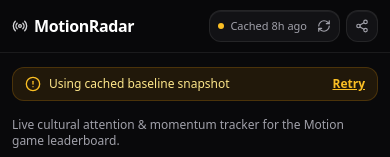
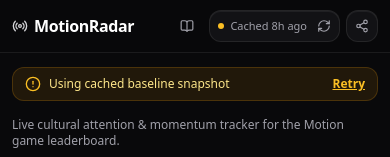
Before and after one commit to kellycryptos/MotionRadar, a Next.js app: page / in a window 390 px wide. Shown: the top 157 px of the page. Built offline with nearby package versions, Linux system fonts and the light colour scheme; no server answers.

Commit message:
Make How it Works link visible on mobile in header

```diff
--- a/src/components/Header.tsx
+++ b/src/components/Header.tsx
@@ -43,11 +43,11 @@ export function Header({
         <div className="flex items-center gap-1.5 sm:gap-2 shrink-0">
           <Link
             href="/how-it-works"
-            className="hidden sm:flex items-center gap-1.5 px-2.5 py-1.5 rounded-xl text-xs text-zinc-400 hover:text-white hover:bg-white/[0.04] transition-colors border border-transparent hover:border-white/[0.06]"
+            className="flex items-center gap-1.5 px-2 py-1.5 sm:px-2.5 rounded-xl text-xs text-zinc-400 hover:text-white hover:bg-white/[0.04] transition-colors border border-transparent hover:border-white/[0.06]"
             title="How Motion Works"
           >
             <BookOpen className="w-3.5 h-3.5" />
-            <span>How it works</span>
+            <span className="hidden sm:inline">How it works</span>
           </Link>
 
           {/* Status badge with integrated refresh button */}
```
